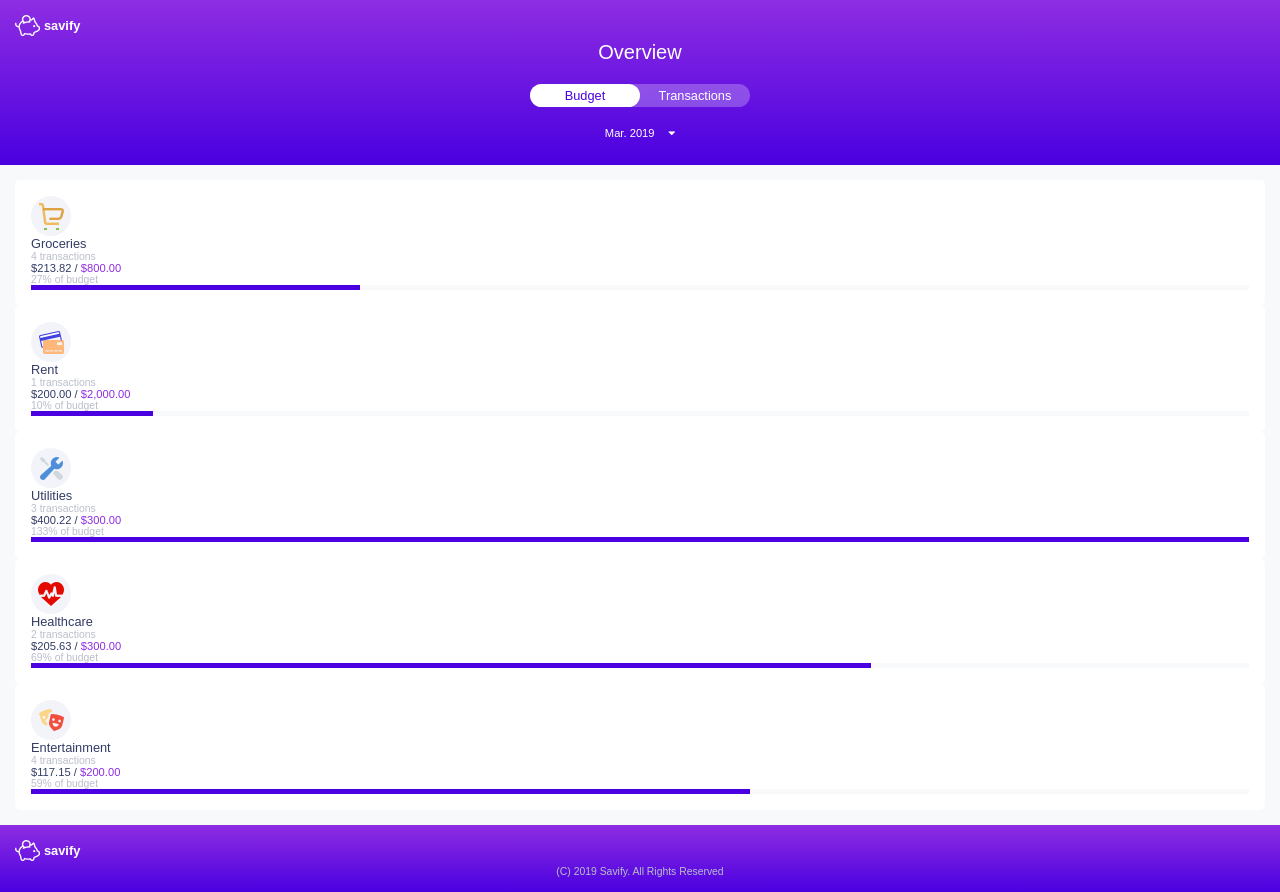
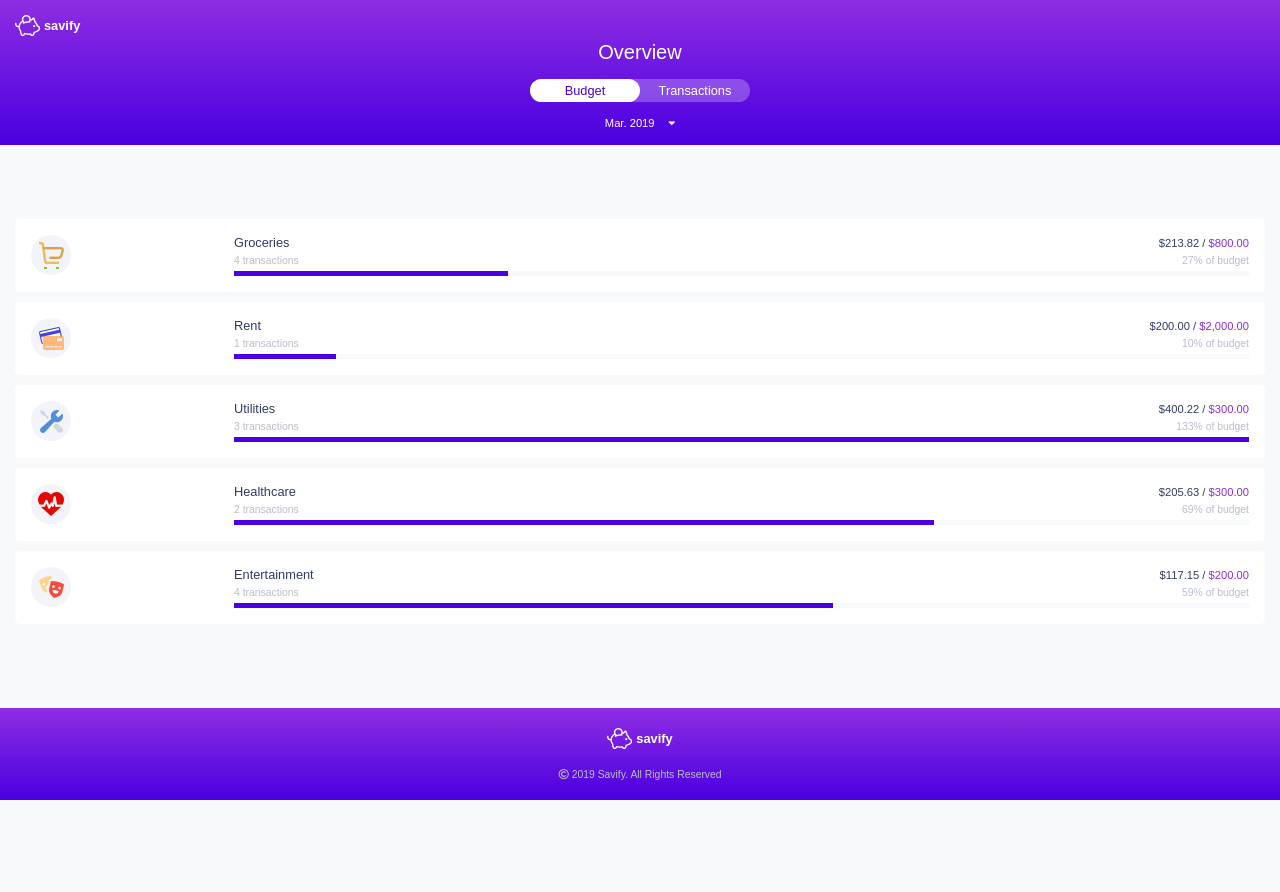
Before and after one commit to ca-collins/firstVueApp, a plain HTML site: page index.html in a window 1280 px wide. After the commit the page ends 800 px from the top, so only its background shows below. Drawn offline with nearby package versions, Linux system fonts and the light colour scheme.

Commit message:
finshed styling

```diff
--- a/index.html
+++ b/index.html
@@ -42,15 +42,11 @@
 
                 <div class="card-content">
 
-                    <div class="card-left">
-                        <p class="card-title">{{ budget.name }}</p>
-                        <p class="subtext vsm-font">{{ budget.transactions.length }} transactions</p>
-                    </div>
+                    <p class="card-title">{{ budget.name }}</p>
+                    <p class="sm-font card-right budget-dollar-text">{{centsToDollars(transactionTotal(budget.transactions))}} / <span class="highlight-text"> {{ centsToDollars(budget.target) }} </span></p>
 
-                    <div class="card-right">
-                        <p class="sm-font">{{centsToDollars(transactionTotal(budget.transactions))}} / <span class="highlight-text"> {{ centsToDollars(budget.target) }} </span></p>
-                        <p class="subtext vsm-font">{{percentBudget(transactionTotal(budget.transactions), budget.target)}} of budget</p>
-                    </div>
+                    <p class="subtext vsm-font">{{ budget.transactions.length }} transactions</p>
+                    <p class="subtext vsm-font  card-right">{{percentBudget(transactionTotal(budget.transactions), budget.target)}} of budget</p>
 
                     <div class="budget-bar">
                         <div class="total-bar"></div>
@@ -70,7 +66,7 @@
                     <div class="logo-text">savify</div>
             </div>
 
-            <p class="vsm-font subtext">(C) 2019 Savify. All Rights Reserved</p>
+            <p class="vsm-font subtext"><i class="far fa-copyright"></i> 2019 Savify. All Rights Reserved</p>
 
         </div>
 
--- a/index.js
+++ b/index.js
@@ -3,7 +3,6 @@ new Vue({
     data: {
         budgets: [
             {
-            test: 50 + "%",
             name: "Groceries",
             target: "80000",
             transactions: [
--- a/main.css
+++ b/main.css
@@ -6,14 +6,25 @@
   padding: 0;
 }
 
+html {
+    height: 100%;
+}
+
 body {
-    min-height: 100vh;
     background-color: #f8f9fb;
+    min-height: 100%;
 }
 
 .site-container {
     font-family: sans-serif;
     color: #323b65;
+    height: 100%;
+    /* display: grid;
+    grid-template-rows: auto auto auto; */
+    display: flex;
+    min-height: 100vh;
+    flex-direction: column;
+    justify-content: space-between
 }
 
 .site-container>* {
@@ -23,6 +34,7 @@ body {
 .header-box, .footer {
   background-image: linear-gradient(-180deg, #8E2DE2 0%, #4A00E0 100%);
   color: white;
+  padding-bottom: 5px;
 }
 
 .vsm-font {
@@ -41,10 +53,10 @@ body {
 
 .header {
     display: grid;
-    grid-template-rows: 1fr 1fr 1fr;
+    grid-template-rows: repeat(3, 1fr);
     grid-template-columns: 1fr;
     justify-items: center;
-    grid-row-gap: 1.25rem;
+    grid-row-gap: 15px;
 }
 
 .logo-box {
@@ -110,23 +122,25 @@ body {
     -moz-box-shadow: 10px 5px 15px -13px rgba(0,0,0,0.75);
     box-shadow: 10px 5px 15px -13px rgba(0,0,0,0.75);
 }
+/* END SLIDER STYLES */
 
-/* END SLIDER STYLES */
 
 .date i {
     margin-left: .85rem;
 }
 
+
 /*  CARD STYLES */
+
 
 .cat-card {
     background-color: #ffffff;
     padding: 1rem;
     border-radius: 5px;
-}
-
-.subtext {
-    color: #babecb;
+    display: grid;
+    grid-template-rows: 1fr;
+    grid-template-columns: 1fr 5fr;
+    margin-bottom: 10px;
 }
 
 .card-icon {
@@ -139,10 +153,32 @@ body {
     justify-content: center;
 }
 
+.card-content {
+    display: grid;
+    grid-template-rows: repeat(3, auto);
+    grid-template-columns: repeat(2, 1fr);
+    grid-row-gap: 5px;
+    align-items: center;
+}
+
+.card-right {
+    justify-self: right;
+}
+
+
+.subtext {
+    color: #babecb;
+}
+
+.budget-dolar-text {
+    height: fit-content
+}
+
 .budget-bar {
     display: grid;
     grid-template-rows: 5px;
     grid-template-columns: auto auto;
+    grid-column: 1 / -1;
 }
 
 .budget-bar>* {
@@ -158,11 +194,19 @@ body {
     background-color: #4a00e0;
     grid-column: 1 / -1;
 }
-
+/* END CARD STYLES */
 
 
 .footer {
     display: grid;
+    grid-template-rows: repeat(2, 1fr);
+    grid-template-columns: 1fr;
     justify-items: center;
-    /* align-content: center; */
+    grid-row-gap: 15px;
+    padding-top: 20px;
+    grid-row-end: 4;
 }
+
+.footer>.logo-box {
+    justify-self: center;
+}
```
